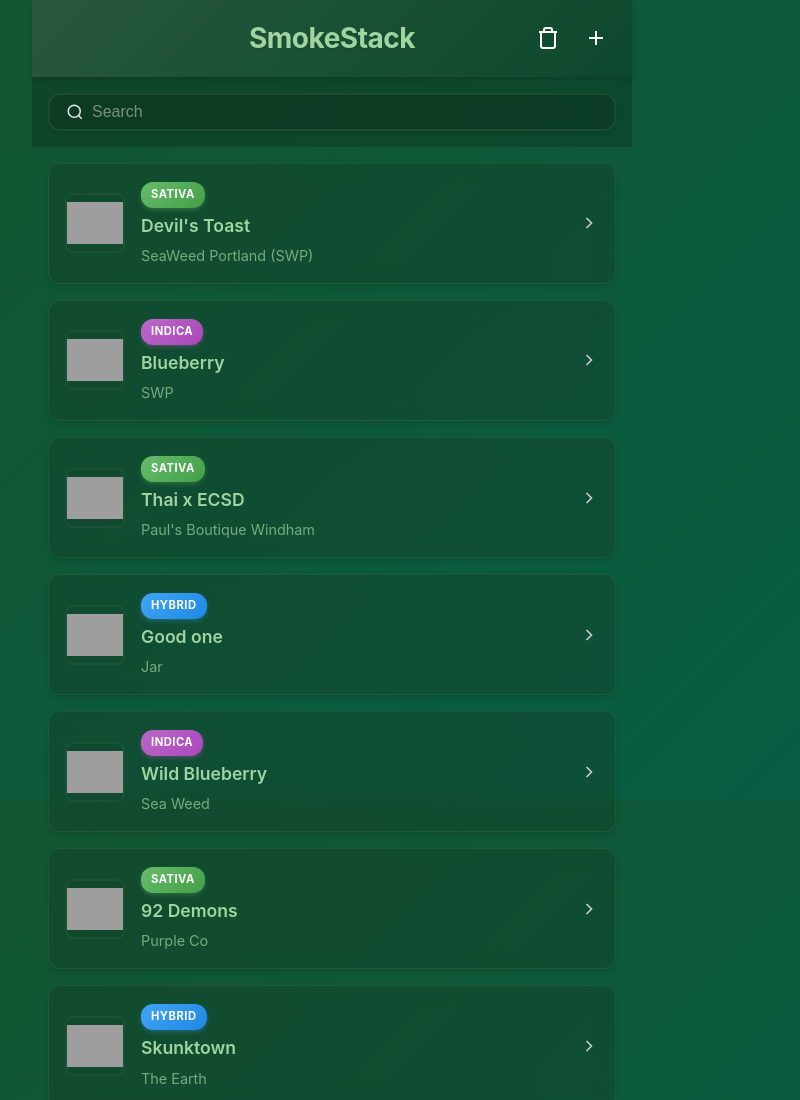
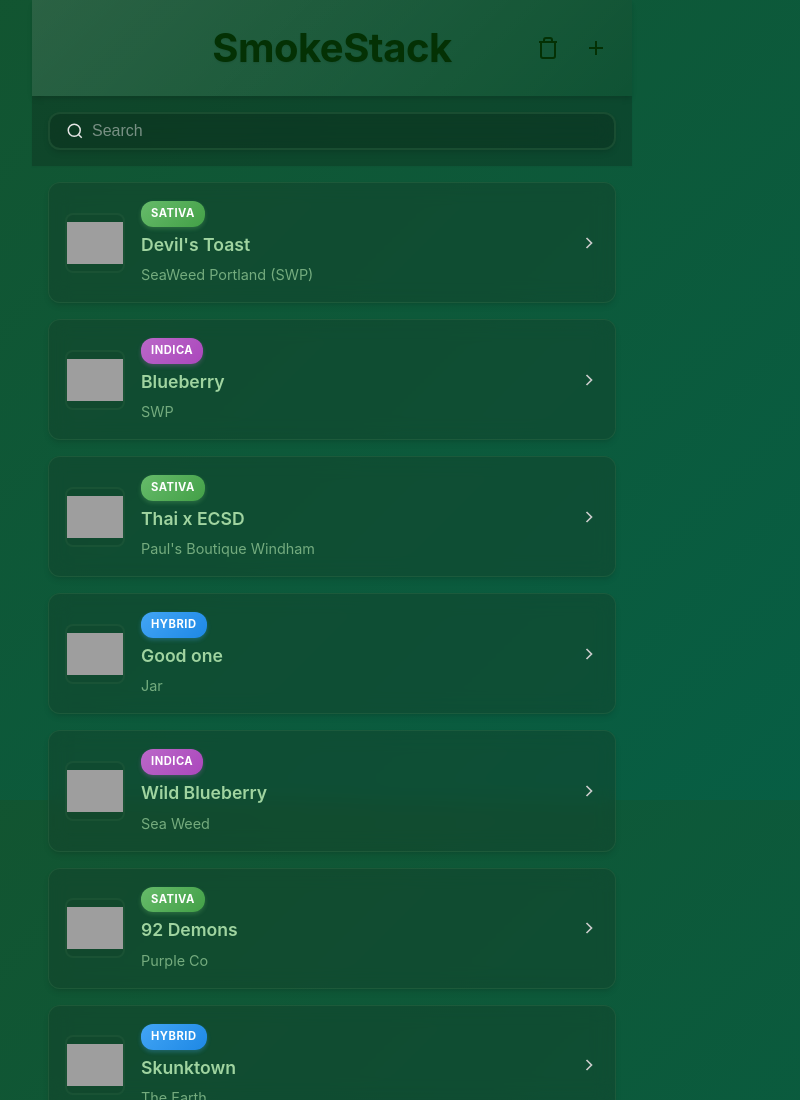
Before and after one commit to generalNada/smokeStackTwo, a plain HTML site: page index.html in a window 1280 px wide. Shown: the top 1100 px of the page, without its empty margins (308-1108 px from the left). Drawn offline with Linux system fonts and the light colour scheme; no server answers; grey boxes are pictures that could not be loaded.

Commit message:
Touch ups on header

```diff
--- a/style.css
+++ b/style.css
@@ -64,7 +64,7 @@ body {
 
 /* Header */
 .header {
-  background-color: rgba(10, 35, 20, 0.3);
+  background-color: rgba(20, 71, 40, 0.3);
   /* background: var(--olive-gradient); */
   color: var(--white);
   padding: var(--spacing-md) var(--spacing-md);
@@ -97,19 +97,19 @@ body {
 }
 
 .app-title {
-  font-size: 1.75rem;
+  font-size: 2.5rem;
   font-weight: 700;
   letter-spacing: -0.5px;
   position: relative;
   text-shadow: 0 1px 2px rgba(0, 0, 0, 0.1);
   z-index: 1;
-  color: #a0d4a0;
+  color: #043104;
 }
 
 .btn-add {
   background: none;
   border: none;
-  color: var(--white);
+  color: #043104;
   cursor: pointer;
   padding: var(--spacing-xs);
   display: flex;
```
